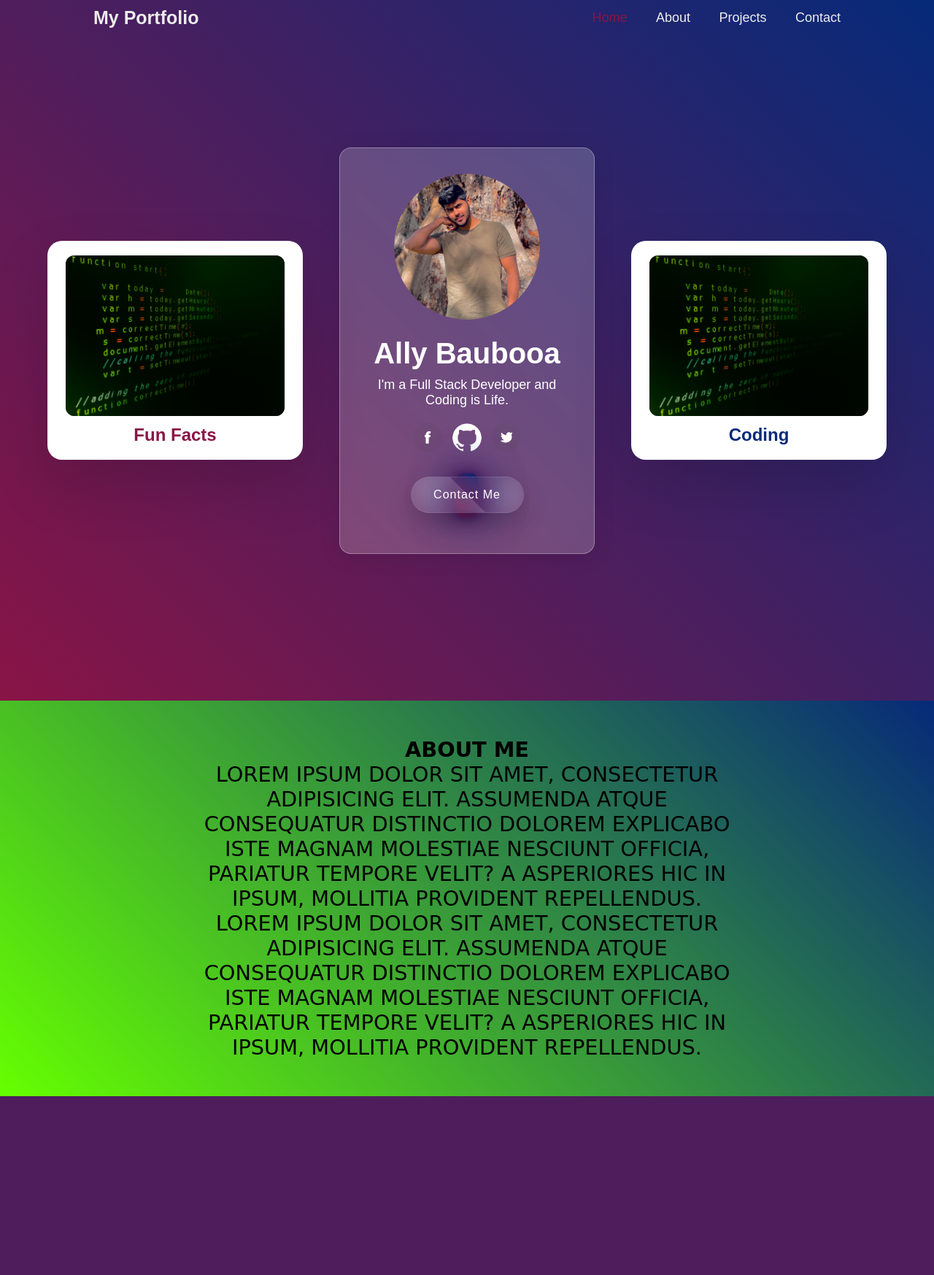
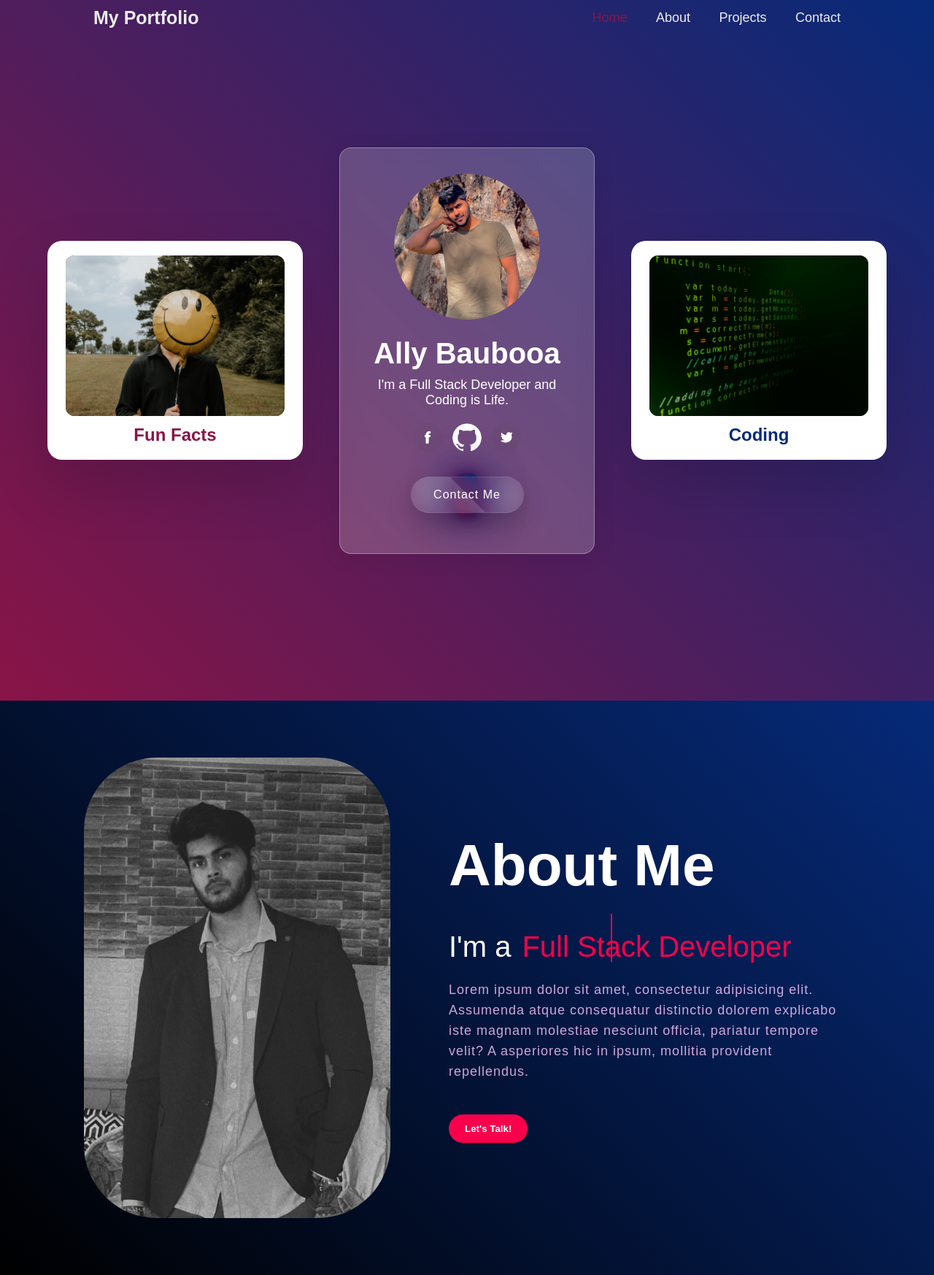
Before and after one commit to allybaubooa/DevPortfolio, a Flask app: page / in a window 1280 px wide. Shown: the whole page at 73% size. Before the commit the page ends 1502 px from the top, so only its background shows below. Run offline with Flask 2, Linux system fonts and the light colour scheme.

Commit message:
New Section Updates

```diff
--- a/app.py
+++ b/app.py
@@ -6,11 +6,6 @@
 @app.route('/')
 def index():
     return render_template('index.html')
-
-
-@app.route('/about')
-def about():
-    return render_template('about.html')
 
 
 @app.route('/projects')
--- a/static/about.css
+++ b/static/about.css
@@ -1,16 +1,117 @@
 .about-section {
+    /*display: flex;*/
+    /*align-items: center;*/
+    background: linear-gradient(45deg, #000000, #062A79) no-repeat fixed;
+    padding: 0;
+    margin: 0;
+    box-sizing: border-box;
+    font-family: 'Poppins', sans-serif;
+}
+
+.about-section {
+    width: 100%;
+    padding: 78px 0px;
+}
+
+.about-section img{
+    height: auto;
+    width: 420px;
+    border-radius: 100px;
+}
+.about-text{
+    width: 550px;
+}
+
+.about-main{
+    width: 1130px;
+    max-width: 95%;
+    margin: 0 auto;
     display: flex;
     align-items: center;
-    background: linear-gradient(45deg, #65ff00, #062A79) no-repeat fixed;
-    padding: 50px 30px;
+    justify-content: space-around;
 }
 
-.about-section p,
-.about-section h3 {
-    text-align: center;
-    width: 60%;
-    margin: auto;
-    font-family: 'Big Shoulders Text', cursive;
-    font-size: 1.8em;
-    text-transform: uppercase;
+.about-text h1{
+    color: white;
+    font-size: 80px;
+    text-transform: capitalize;
+    margin-bottom: 20px;
 }
+
+.wrapper{
+    display: inline-flex;
+    align-items: center;
+}
+
+.wrapper .static-txt{
+    color: #fff;
+    font-size: 40px;
+    font-weight: 400;
+}
+
+.wrapper .dynamic-texts{
+    margin-left: 15px;
+    height: 90px;
+    line-height: 90px;
+    overflow: hidden;
+}
+
+.dynamic-texts li{
+    color: #f9004c;
+    list-style: none;
+    font-size: 40px;
+    font-weight: 500;
+    position: relative;
+    top: 0;
+    animation: slide 6s steps(4) infinite;
+}
+@keyframes slide {
+    100%{
+        top: -360px;
+    }
+}
+
+.dynamic-texts li span{
+    position: relative;
+}
+.dynamic-texts li span::after{
+    content: "";
+    position: absolute;
+    left: 0;
+    height: 150%;
+    width: 100%;
+    background: linear-gradient(45deg, #000000, #062A79) no-repeat fixed;
+    border-left: 2px solid #f9004c;
+    animation: typing 1.5s steps(10) infinite;
+}
+@keyframes typing {
+    100%{
+        left: 100%;
+        margin: 0 -35px 0 35px;
+    }
+}
+
+.about-text p{
+    color: #fcfc;
+    letter-spacing: 1px;
+    line-height: 28px;
+    font-size: 18px;
+    margin-bottom: 45px;
+}
+
+button{
+    background: #f9004c;
+    color: white;
+    text-decoration: none;
+    border: 2px solid transparent;
+    font-weight: bold;
+    padding: 10px 20px;
+    border-radius: 30px;
+    transition: .4s;
+}
+
+button:hover{
+    background: transparent;
+    border: 2px solid #f9004c;
+    cursor: pointer;
+}
--- a/templates/index.html
+++ b/templates/index.html
@@ -23,12 +23,12 @@
 <div class="container">
     <div class="card1" style="--clr:#891446">
         <div class="imgBx">
-            <img src="../static/images/code.jpg">
+            <img src="../static/images/fun.jpg">
         </div>
         <div class="content">
             <h2>Fun Facts</h2>
             <p>Lorem ipsum dolor sit amet, consectetur adipisicing elit. A accusantium ad ducimus eligendi error eveniet illum molestias odio reiciendis saepe soluta, veritatis voluptas, voluptates. Doloribus esse incidunt itaque porro unde?</p>
-            <a href="#">Read More</a>
+            <a href="#about">Read More</a>
         </div>
     </div>
     <div class="card" data-tilt>
@@ -51,30 +51,35 @@
         <div class="content">
             <h2>Coding</h2>
             <p>Lorem ipsum dolor sit amet, consectetur adipisicing elit. A accusantium ad ducimus eligendi error eveniet illum molestias odio reiciendis saepe soluta, veritatis voluptas, voluptates. Doloribus esse incidunt itaque porro unde?</p>
-            <a href="#">Read More</a>
+            <a href="#about">Read More</a>
         </div>
     </div>
 </div>
 </section>
 
 <section class="about-section" id="about">
-    <div class="container2">
-        <article>
-        <h3>About Me</h3>
+    <div class="about-main">
+        <img src="../static/images/ProfileImage.png">
+        <div class="about-text">
+        <h1>About Me</h1>
+<!--            <h5>I am a <span> Full Stack Developer</span></h5>-->
+            <div class="wrapper">
+                <div class="static-txt">I'm a</div>
+                <ul class="dynamic-texts">
+                    <li><span>Full Stack Developer</span></li>
+                    <li><span>Technician</span></li>
+                    <li><span>Data Analyst</span></li>
+                    <li><span>Freelancer</span></li>
+                </ul>
+            </div>
             <p>
                 Lorem ipsum dolor sit amet, consectetur adipisicing elit.
                 Assumenda atque consequatur distinctio dolorem explicabo iste magnam
                 molestiae nesciunt officia, pariatur tempore velit? A asperiores hic in ipsum,
                 mollitia provident repellendus.
             </p>
-            <p>
-                Lorem ipsum dolor sit amet, consectetur adipisicing elit.
-                Assumenda atque consequatur distinctio dolorem explicabo iste magnam
-                molestiae nesciunt officia, pariatur tempore velit? A asperiores hic in ipsum,
-                mollitia provident repellendus.
-            </p>
-        </article>
-
+            <button type="button">Let's Talk!</button>
+        </div>
     </div>
 </section>
 
```
Also changed, not shown: static/images/ProfileImage.png (added), static/images/fun.jpg (added), static/images/fun.png (added).
